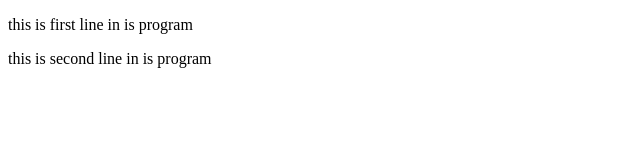
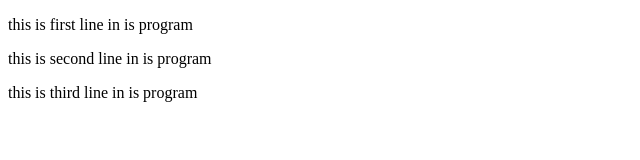
Before and after one commit to dileepshetty5/my-new-repo, a plain HTML site: page index.html in a window 1280 px wide. Shown: the whole page, without its empty margins (0-640 px from the left). Drawn offline with Linux system fonts and the light colour scheme.

Commit message:
is my third commit

```diff
--- a/index.html
+++ b/index.html
@@ -3,5 +3,6 @@
 <body>
 	<p>this is first line in is program</p>
 	<p>this is second line in is program</p>
+	<p>this is third line in is program</P>
 </body>
 </html>
```
